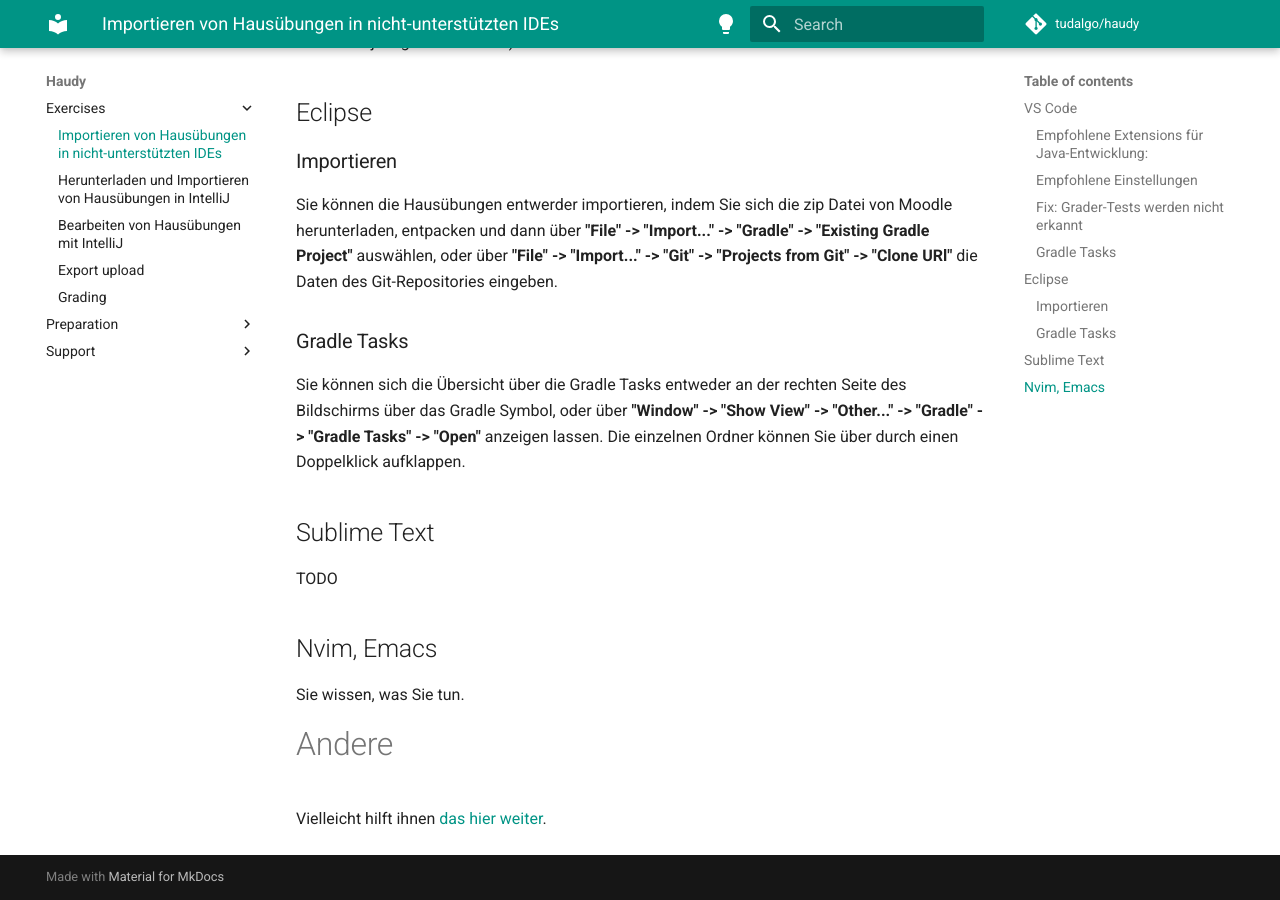
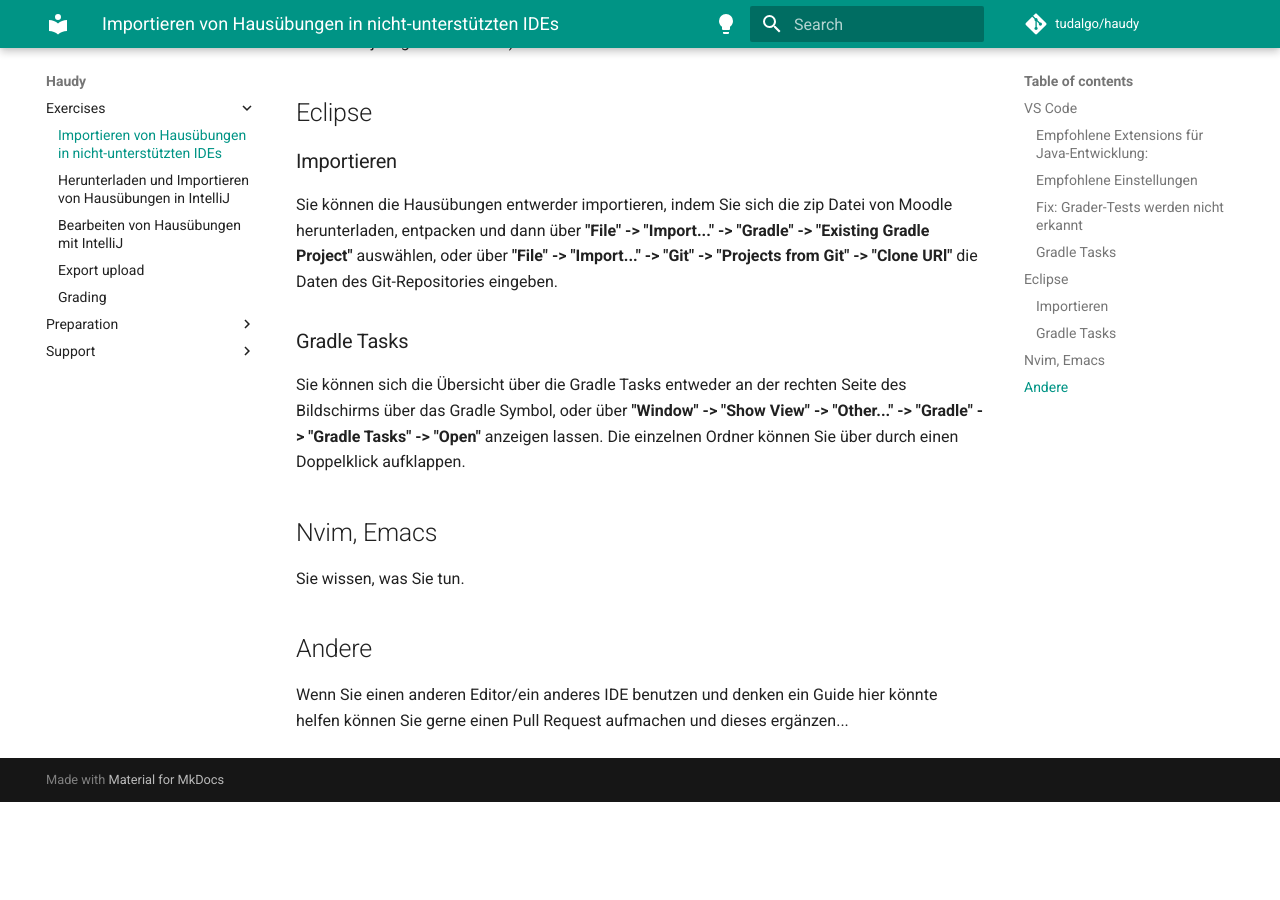
Before and after one commit to tudagrade/wiki, an MkDocs documentation site: the page built from docs/exercises/download-import-unsupported.md, in a window 1280 px wide and 900 px high, scrolled down 1477 px. Built offline with MkDocs 1.6.1 and Material for MkDocs 9.7.7, drawn with Linux system fonts in a browser that asks for light colours; comment, search, counter and statistics services are not loaded; after the commit the page ends 2279 px from its top, so only the background shows below that.

Commit message:
more reasonable outlook for other unsupported IDEs

```diff
--- a/docs/exercises/download-import-unsupported.md
+++ b/docs/exercises/download-import-unsupported.md
@@ -53,11 +53,9 @@
 Sie können sich die Übersicht über die Gradle Tasks entweder an der rechten Seite des Bildschirms über das Gradle Symbol, oder über **"Window" -> "Show View" -> "Other..." -> "Gradle" -> "Gradle Tasks" -> "Open"** anzeigen lassen.
 Die einzelnen Ordner können Sie über durch einen Doppelklick aufklappen.
 
-## Sublime Text
-TODO
-
 ## Nvim, Emacs
 Sie wissen, was Sie tun.
 
-# Andere
-Vielleicht hilft ihnen [das hier weiter](https://exmatriculate.me).
+## Andere
+Wenn Sie einen anderen Editor/ein anderes IDE benutzen und denken ein Guide hier könnte helfen können Sie gerne einen Pull Request aufmachen und dieses ergänzen...
+<!-- Vielleicht hilft ihnen [das hier weiter](https://exmatriculate.me). -->
```
